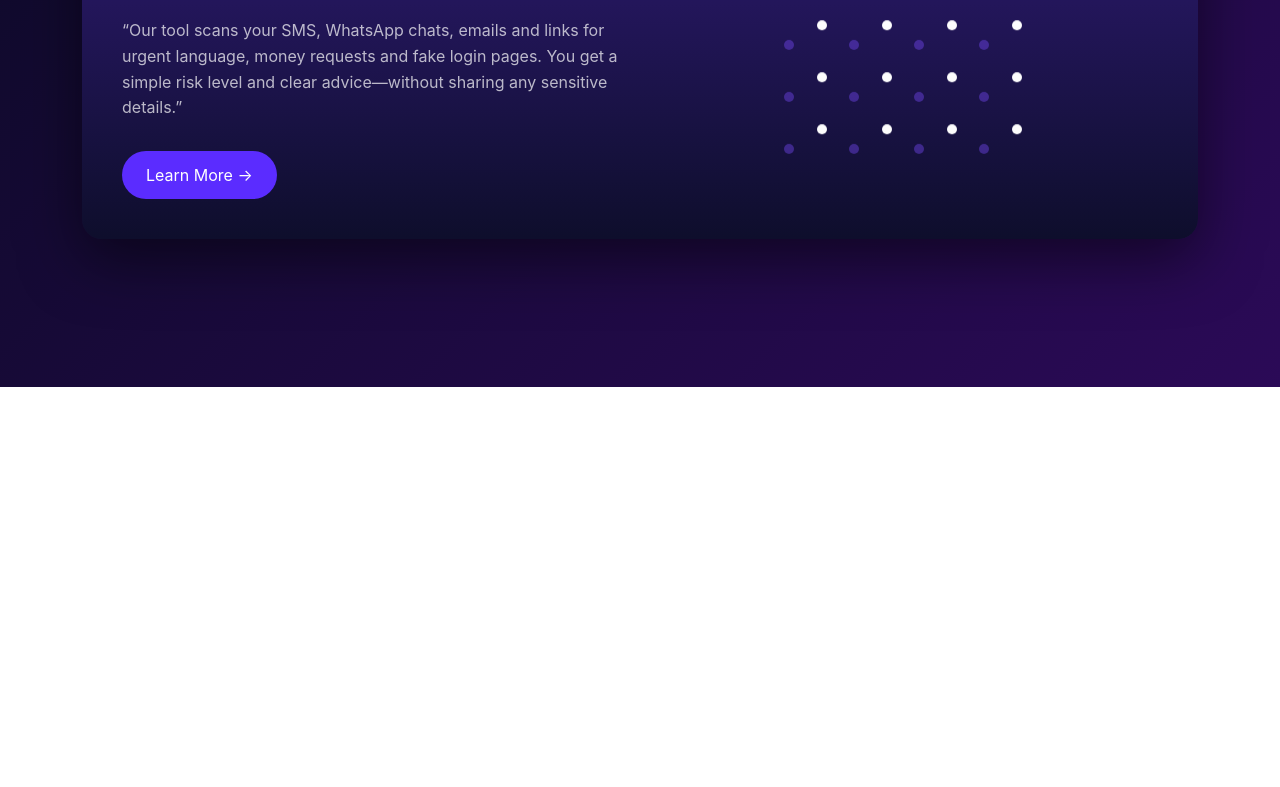
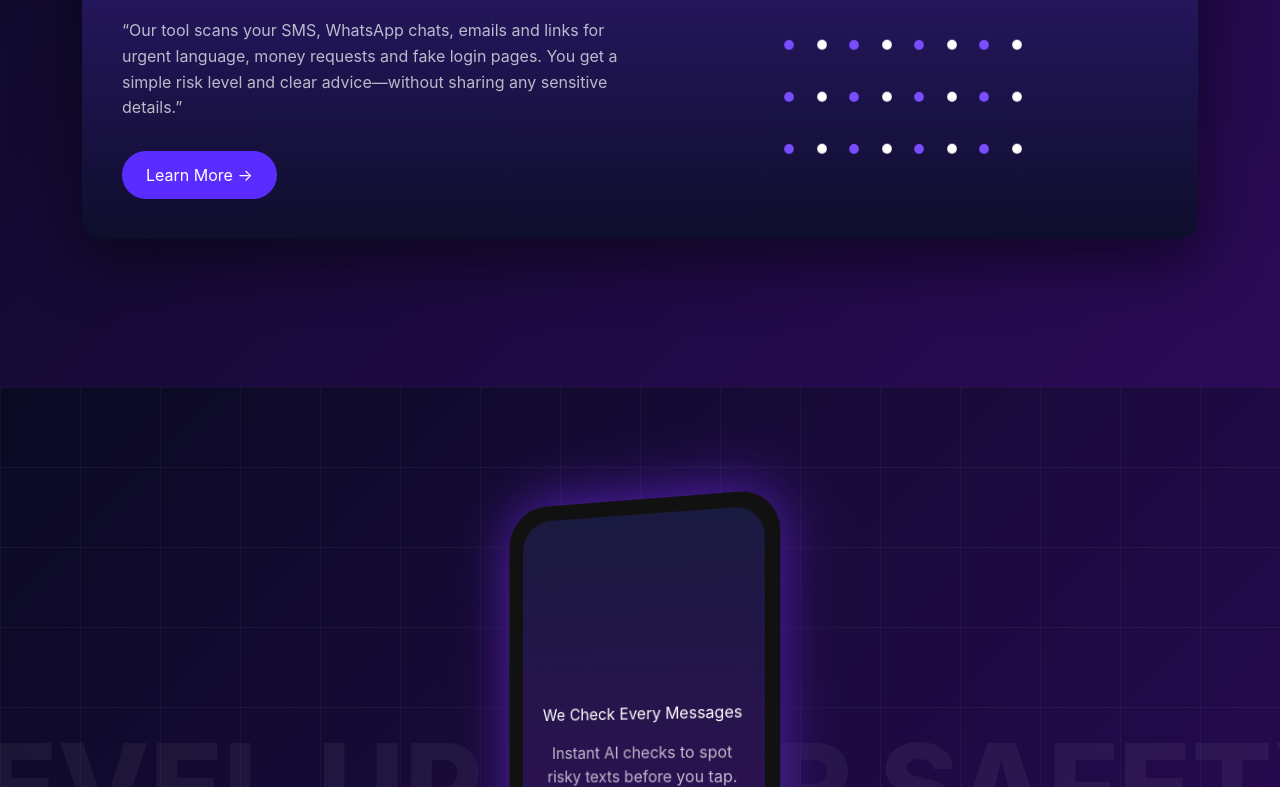
Before and after one commit to rasagiX/Aivionix---Scam-Check-Assistant, a React (Vite) app in the folder Aivionix/: page / in a window 1280 px wide. Shown: the part 2013-2800 px from the top of the page. Before the commit the page ends 2400 px from the top, so only its background shows below. Built offline with nearby package versions, Linux system fonts and the light colour scheme.

Commit message:
Section 4

```diff
--- a/Aivionix/src/App.jsx
+++ b/Aivionix/src/App.jsx
@@ -2,6 +2,7 @@ import React from 'react'
 import Section1 from './component/section1/section1.jsx'
 import Section2 from './component/section2/section2.jsx'
 import Section3 from './component/section3/section3.jsx'
+import Section4 from './component/section4/section4.jsx'
 
 
 const App = () => {
@@ -10,6 +11,7 @@ const App = () => {
       <Section1/>
       <Section2/>
       <Section3/>
+      <Section4/>
     </div>
   )
 }
--- /dev/null
+++ b/Aivionix/src/component/section4/section4.css
@@ -0,0 +1,109 @@
+.section4 {
+  position: relative;
+  height: 100vh;
+  background: linear-gradient(135deg, #0a0a23, #2b0a57);
+  display: flex;
+  justify-content: center;
+  align-items: center;
+  overflow: hidden;
+}
+
+/* GRID BACKGROUND */
+.section4::before {
+  content: "";
+  position: absolute;
+  width: 100%;
+  height: 100%;
+  background-image:
+    linear-gradient(rgba(255,255,255,0.04) 1px, transparent 1px),
+    linear-gradient(90deg, rgba(255,255,255,0.04) 1px, transparent 1px);
+  background-size: 80px 80px;
+  z-index: 0;
+}
+
+/* BIG FADED TEXT */
+.section4-bg-text {
+  position: absolute;
+  font-size: 120px;
+  font-weight: 800;
+  color: rgba(255,255,255,0.05);
+  white-space: nowrap;
+  z-index: 1;
+}
+
+/* PHONE WRAPPER */
+.section4-phone-wrapper {
+  position: relative;
+  z-index: 2;
+  perspective: 1000px;
+}
+
+/* PHONE BODY */
+.section4-phone {
+  width: 280px;
+  height: 560px;
+  background: #111;
+  border-radius: 40px;
+  padding: 15px;
+  box-shadow:
+    0 0 60px rgba(123,45,255,0.7),
+    0 20px 80px rgba(0,0,0,0.7);
+  transform: rotateY(-15deg);
+  animation: float 5s ease-in-out infinite;
+}
+
+/* SCREEN */
+.section4-screen {
+  width: 100%;
+  height: 100%;
+  background: linear-gradient(180deg, #1a1a40, #3b0a60);
+  border-radius: 30px;
+  padding: 40px 20px;
+  color: white;
+  display: flex;
+  flex-direction: column;
+  justify-content: center;
+  text-align: center;
+}
+
+.section4-screen h3 {
+  margin-bottom: 15px;
+}
+
+.section4-screen p {
+  opacity: 0.7;
+  margin-bottom: 25px;
+}
+
+.section4-screen button {
+  padding: 10px 20px;
+  border: none;
+  border-radius: 30px;
+  background: #7a4dff;
+  color: white;
+  cursor: pointer;
+  transition: 0.3s;
+}
+
+.section4-screen button:hover {
+  background: #9a70ff;
+  transform: translateY(-3px);
+}
+
+/* FLOAT ANIMATION */
+@keyframes float {
+  0% { transform: rotateY(-15deg) translateY(0); }
+  50% { transform: rotateY(-15deg) translateY(-20px); }
+  100% { transform: rotateY(-15deg) translateY(0); }
+}
+
+/* RESPONSIVE */
+@media (max-width: 768px) {
+  .section4-bg-text {
+    font-size: 60px;
+  }
+  .section4-phone {
+    width: 220px;
+    height: 440px;
+  }
+}
--- /dev/null
+++ b/Aivionix/src/component/section4/section4.jsx
@@ -0,0 +1,34 @@
+import React from "react";
+import "./section4.css";
+
+const Section4 = () => {
+  return (
+    <section className="section4">
+
+      {/* Background Text */}
+      <h1 className="section4-bg-text">
+        LEVEL UP YOUR SAFETY
+      </h1>
+
+      {/* Phone Mockup */}
+      <div className="section4-phone-wrapper">
+
+        <div className="section4-phone">
+
+          <div className="section4-screen">
+            <h3>We Check Every Messages</h3>
+            <p>
+              Instant AI checks to spot risky texts before you tap.
+            </p>
+            <button>Learn More</button>
+          </div>
+
+        </div>
+
+      </div>
+
+    </section>
+  );
+};
+
+export default Section4;
```
